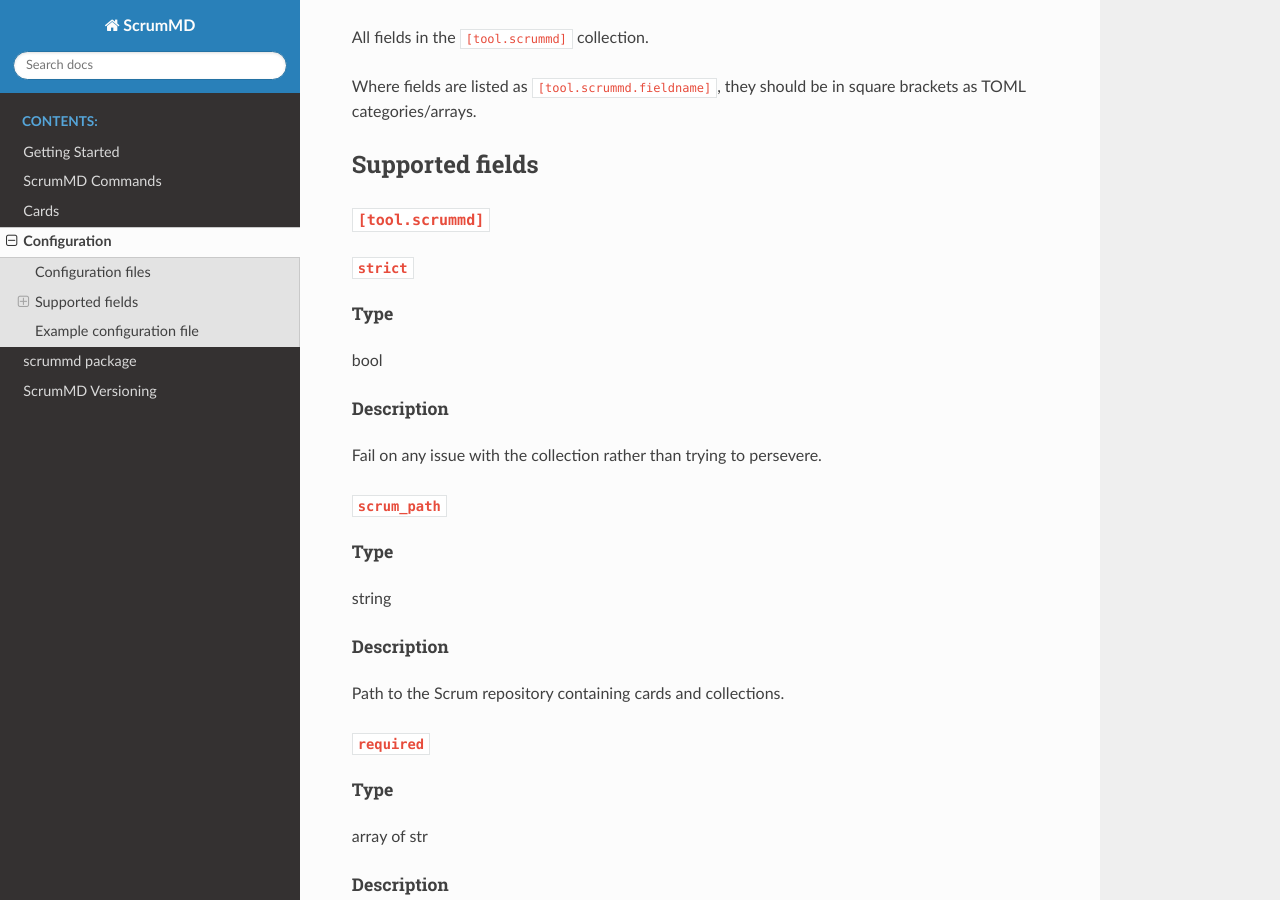
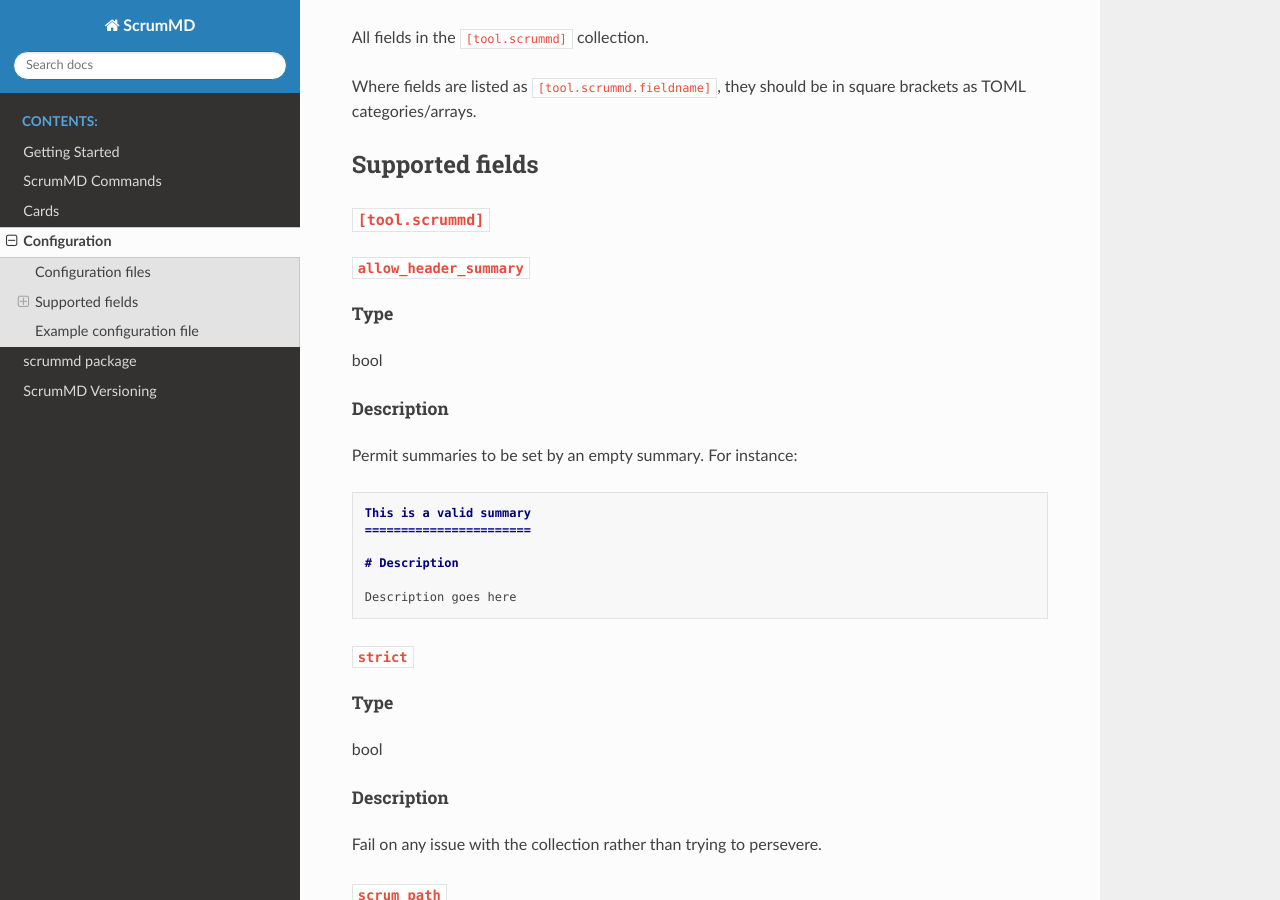
Before and after one commit to lkingsford/scrummd, a Sphinx documentation site: the page built from docs/configuration.rst, in a window 1280 px wide and 900 px high, scrolled down 361 px. Built offline with Sphinx 7.4.7 and the Read the Docs theme 2.0.0, drawn with Linux system fonts in a browser that asks for light colours; the version number could not be read and is left out; some of the changed text lies outside the part shown.

Commit message:
cli028 Add config doco for allow_header_summary

```diff
--- a/docs/configuration.rst
+++ b/docs/configuration.rst
@@ -23,6 +23,28 @@
 
 ``[tool.scrummd]``
 ##################
+
+``allow_header_summary``
+^^^^^^^^^^^^^^^^^^^^^^^^
+
+Type
+""""
+
+bool
+
+Description
+"""""""""""
+
+Permit summaries to be set by an empty summary. For instance:
+
+.. code-block:: markdown
+
+   This is a valid summary
+   =======================
+
+   # Description
+
+   Description goes here
 
 ``strict``
 ^^^^^^^^^^
@@ -196,11 +218,12 @@
     [tool.scrummd]
     strict = true
     scrum_path = "scrum"
-    omit_headers = false
+    allow_header_summary = false
     required = ["status"]
 
     [tool.scrummd.sbl]
     columns = ["index", "status", "summary"]
+    omit_headers = false
     # default_group_by is unset but commented as example
     # default_group_by = ["status"]
 
```
